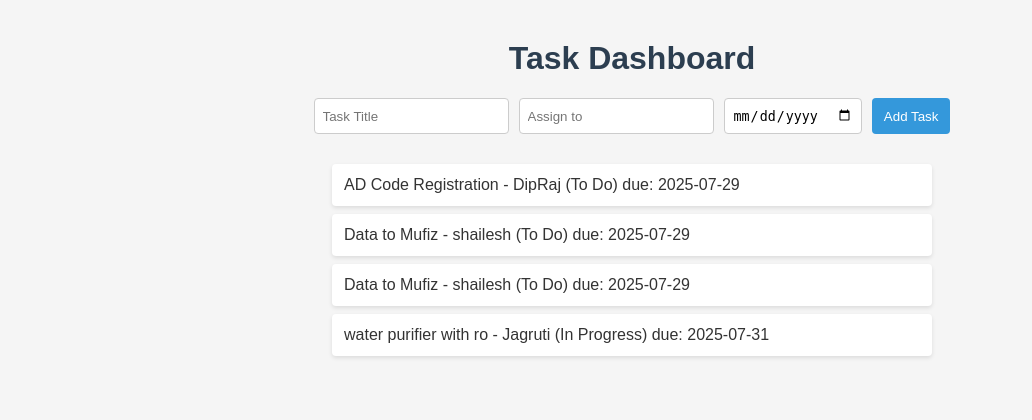
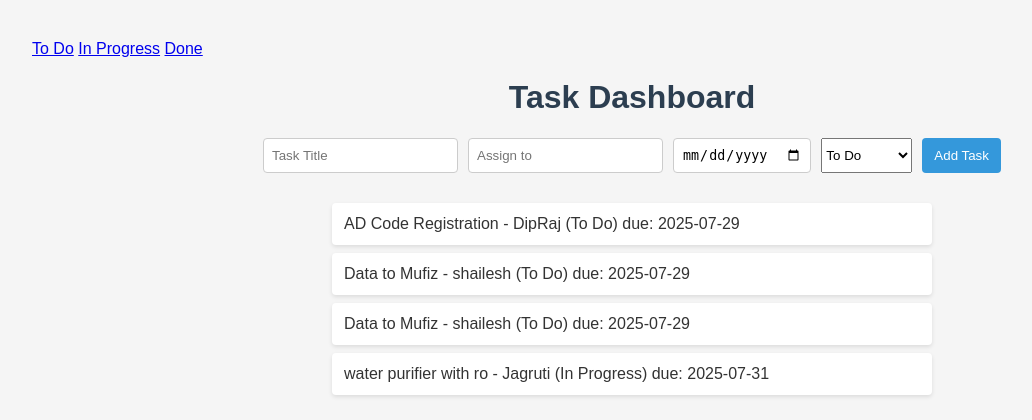
Before and after one commit to STRgmail/task_tracker, a Flask app: page / in a window 1280 px wide. Shown: the top 420 px of the page, without its empty margins (8-1040 px from the left). Run offline with Flask 3, Linux system fonts and the light colour scheme; data comes from the database, SQL or seed files in the repository; both versions use the stored data as it was after the commit.

Commit message:
working update 1

```diff
--- a/app.py
+++ b/app.py
@@ -20,19 +20,18 @@ def add():
     title = request.form['title']
     assigned_to = request.form['assigned_to']
     due_date = request.form['due_date']
+    status = request.form['status']
     conn = get_db_connection()
     conn.execute('INSERT INTO tasks (title, assigned_to, status, due_date) VALUES (?, ?, ?, ?)',
-                 (title, assigned_to, 'To Do', due_date))
+                 (title, assigned_to, status, due_date))
     conn.commit()
     conn.close()
     return redirect('/')
 
 @app.route('/filter/<status>')
 def filter_tasks(status):
-    conn = sqlite3.connect('database.db')
-    cursor = conn.cursor()
-    cursor.execute("SELECT * FROM tasks WHERE status = ?", (status,))
-    tasks = cursor.fetchall()
+    conn = get_db_connection()
+    tasks = conn.execute("SELECT * FROM tasks WHERE status = ?", (status,)).fetchall()
     conn.close()
     return render_template('index.html', tasks=tasks)
 
--- a/models.py
+++ b/models.py
@@ -7,7 +7,7 @@ cursor.execute('''
         id INTEGER PRIMARY KEY AUTOINCREMENT,
         title TEXT NOT NULL,
         assigned_to TEXT NOT NULL,
-        status TEXT NOT NULL,
+        status TEXT NOT NULL default 'To Do',
         due_date TEXT
     )
 ''')
--- a/templates/index.html
+++ b/templates/index.html
@@ -5,11 +5,19 @@
     <link rel="stylesheet" href="/static/style.css">
 </head>
 <body>
+    <a href="{{ url_for('filter_tasks', status='To Do') }}">To Do</a>
+    <a href="{{ url_for('filter_tasks', status='In Progress') }}">In Progress</a>
+    <a href="{{ url_for('filter_tasks', status='Done') }}">Done</a>
     <h1>Task Dashboard</h1>
     <form action="/add" method="post">
         <input type="text" name="title" placeholder="Task Title" required>
         <input type="text" name="assigned_to" placeholder="Assign to" required>
         <input type="date" name="due_date">
+        <select name="status">
+            <option value="To Do">To Do</option>
+            <option value="In Progress">In Progress</option>
+            <option value="Done">Done</option>
+        </select>
         <button type="submit">Add Task</button>
     </form>
 
```
Also changed, not shown: database.db.
